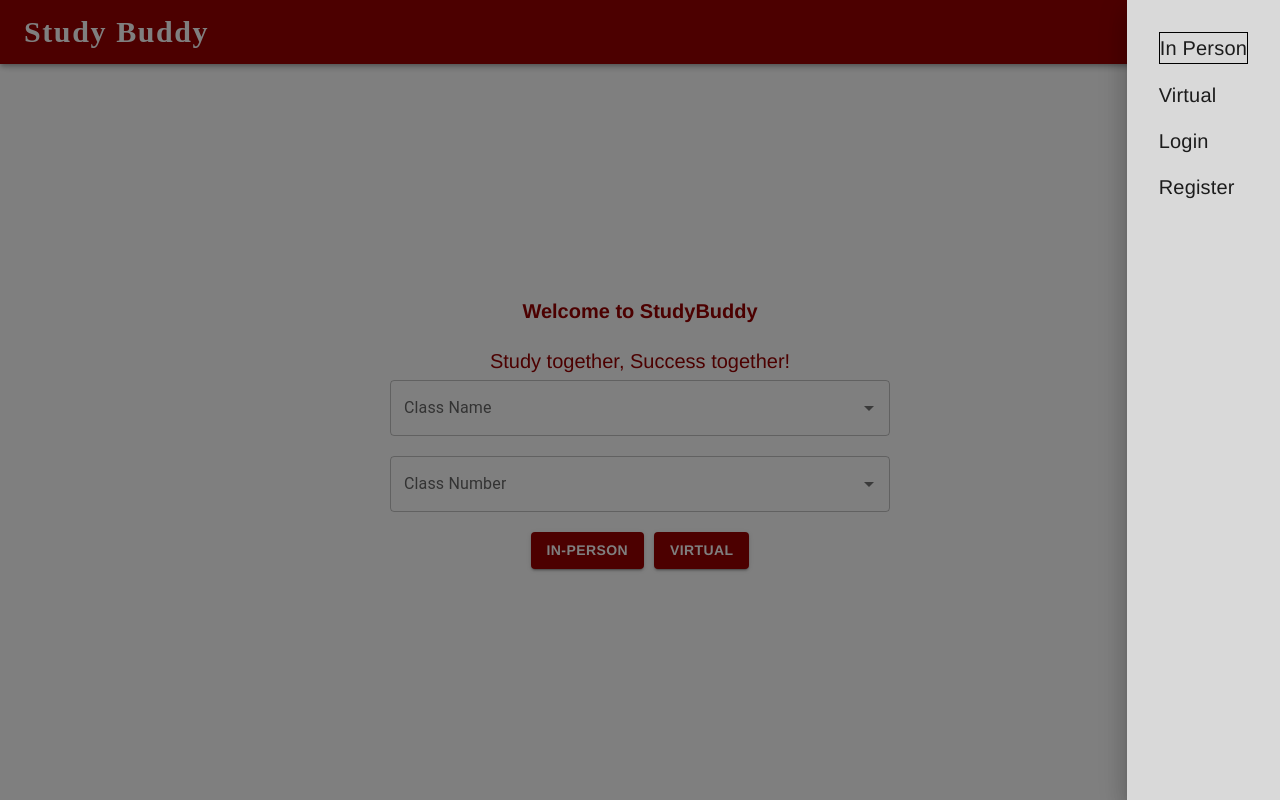
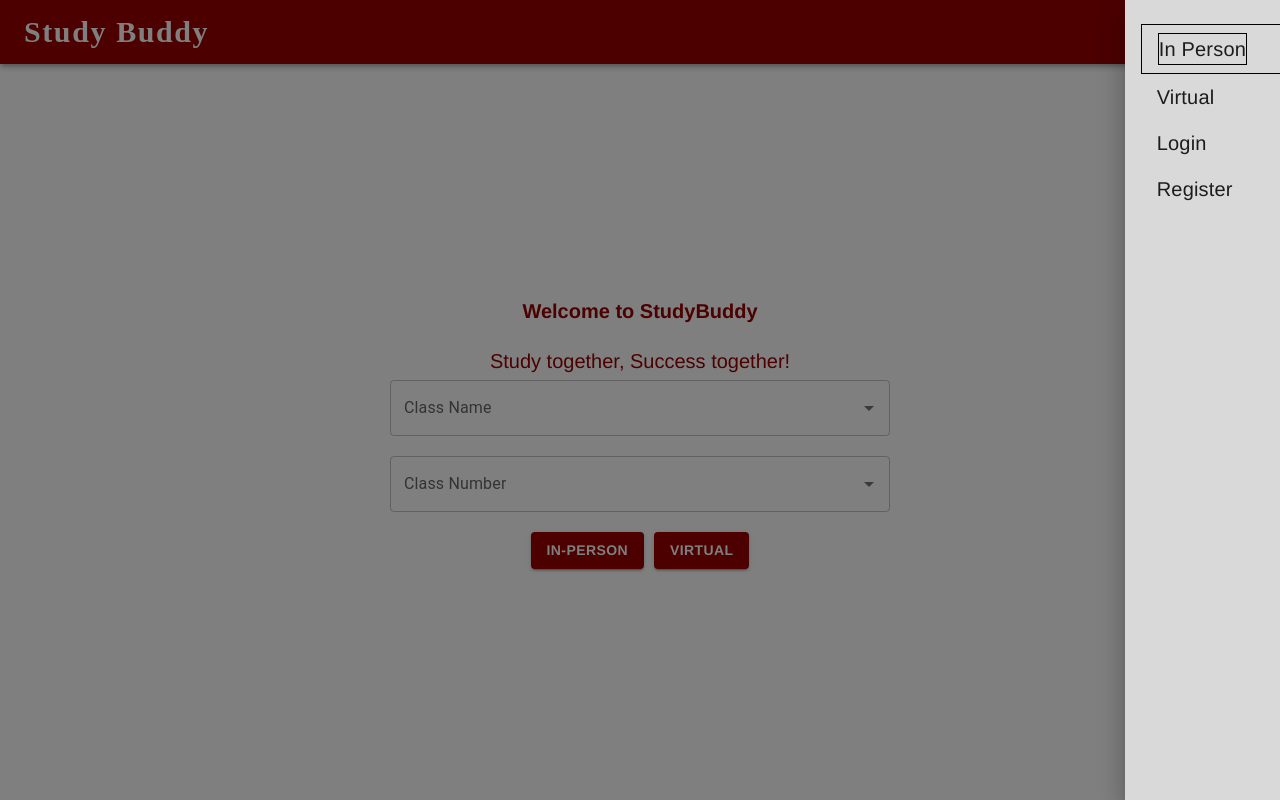
Before and after one commit to ASingh2320/StudyBuddy, a React (Create React App) app: page / in a window 1280 px wide. Built offline with nearby package versions, Linux system fonts and the light colour scheme.

Commit message:
pushing home and nav changes

```diff
--- a/src/common_components/Navbar.js
+++ b/src/common_components/Navbar.js
@@ -65,7 +65,7 @@ export default function Navbar() {
     }}
         >
     <List sx={{ width: '100%', bgcolor: 'background.paper' , m: 2, backgroundColor:  "#D9D9D9"}}>
-      <ListItem>
+      <ListItem sx={{border: "1px solid black"}}>
         <Typography sx={{fontSize: 20, fontFamily: '"Helvetica", "Arial", sans-serif', border: "1px solid black"}}> In Person </Typography>
       </ListItem>
       <ListItem>
@@ -79,7 +79,7 @@ export default function Navbar() {
       </ListItem>
     </List>
         </SwipeableDrawer>
-        </div>
+    </div>
         </Toolbar>
       </AppBar>
     </Box>
```
